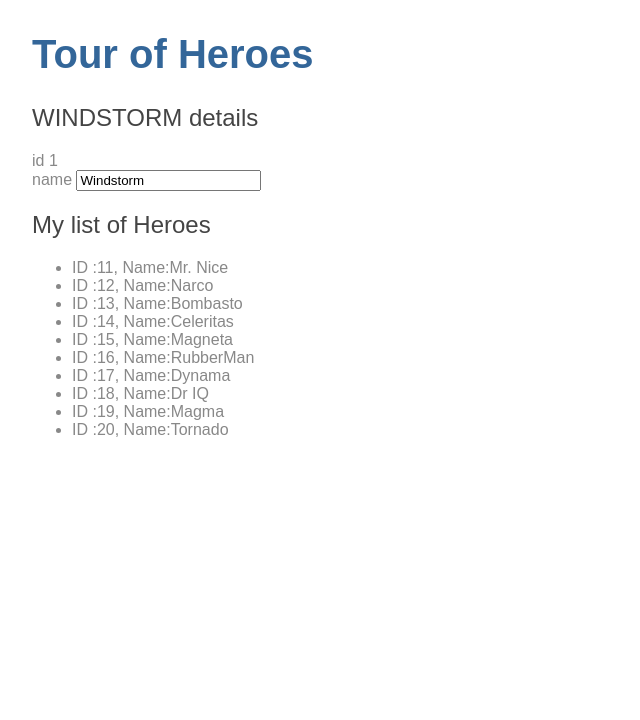
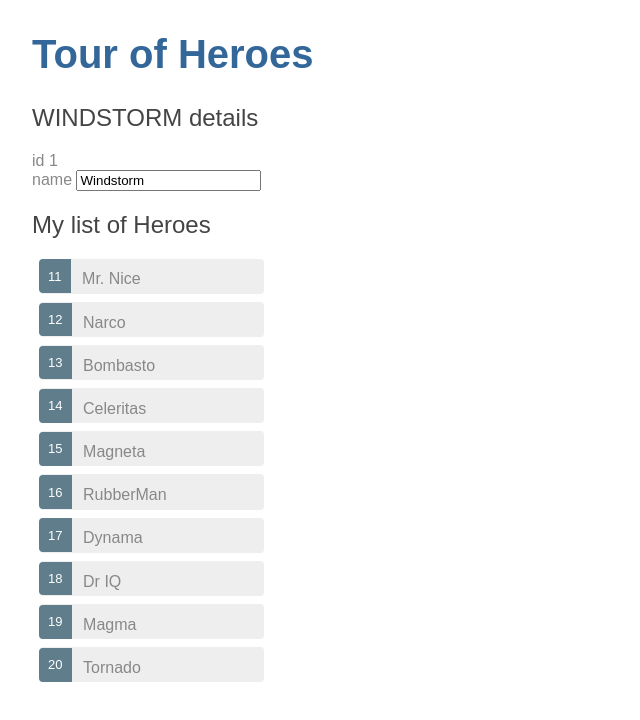
Before and after one commit to ElbinP/angular-tour-of-heroes, an Angular app: page / in a window 1280 px wide. Shown: the top 720 px of the page, without its empty margins (0-640 px from the left). Built offline with nearby package versions, Linux system fonts and the light colour scheme.

Commit message:
Onclick select hero.

```diff
--- a/src/app/heroes/heroes.component.css
+++ b/src/app/heroes/heroes.component.css
@@ -0,0 +1,55 @@
+/* HeroesComponent's private CSS styles */
+
+.selected {
+    background-color: #CFD8DC !important;
+    color: white;
+}
+
+.heroes {
+    margin: 0 0 2em 0;
+    list-style-type: none;
+    padding: 0;
+    width: 15em;
+}
+
+.heroes li {
+    cursor: pointer;
+    position: relative;
+    left: 0;
+    background-color: #EEE;
+    margin: .5em;
+    padding: .3em 0;
+    height: 1.6em;
+    border-radius: 4px;
+}
+
+.heroes li.selected:hover {
+    background-color: #BBD8DC !important;
+    color: white;
+}
+
+.heroes li:hover {
+    color: #607D8B;
+    background-color: #DDD;
+    left: .1em;
+}
+
+.heroes .text {
+    position: relative;
+    top: -3px;
+}
+
+.heroes .badge {
+    display: inline-block;
+    font-size: small;
+    color: white;
+    padding: 0.8em 0.7em 0 0.7em;
+    background-color: #607D8B;
+    line-height: 1em;
+    position: relative;
+    left: -1px;
+    top: -4px;
+    height: 1.8em;
+    margin-right: .8em;
+    border-radius: 4px 0 0 4px;
+}
--- a/src/app/heroes/heroes.component.html
+++ b/src/app/heroes/heroes.component.html
@@ -3,8 +3,18 @@
 <div><span>name </span><input [(ngModel)]="hero.name" placeholder="name"></div>
 
 <h2>My list of Heroes</h2>
-<ul>
-    <li *ngFor='let hero of heroes'>
-        <span>ID :</span>{{hero.id}}<span>, Name:</span>{{hero.name}}
+<ul class="heroes">
+    <li *ngFor='let hero1 of heroes' (click)='onSelect(hero1)' [class.selected]="hero1 == selectedHero">
+        <span class="badge">{{hero1.id}}</span>{{hero1.name}}
     </li>
 </ul>
+
+<div *ngIf='selectedHero'>
+    <h2>Selected hero : {{selectedHero.name | uppercase}} Details</h2>
+    <div><span>id: </span>{{selectedHero.id}}</div>
+    <div>
+        <label>name:
+            <input [(ngModel)]="selectedHero.name" placeholder="name">
+        </label>
+    </div>
+</div>
--- a/src/app/heroes/heroes.component.ts
+++ b/src/app/heroes/heroes.component.ts
@@ -11,6 +11,12 @@
 
   heroes = HEROES;
 
+  selectedHero: Hero;
+
+  onSelect(hero1: Hero): void {
+    this.selectedHero = hero1;
+  }
+
   hero: Hero = {
     id: 1,
     name: 'Windstorm'
```
